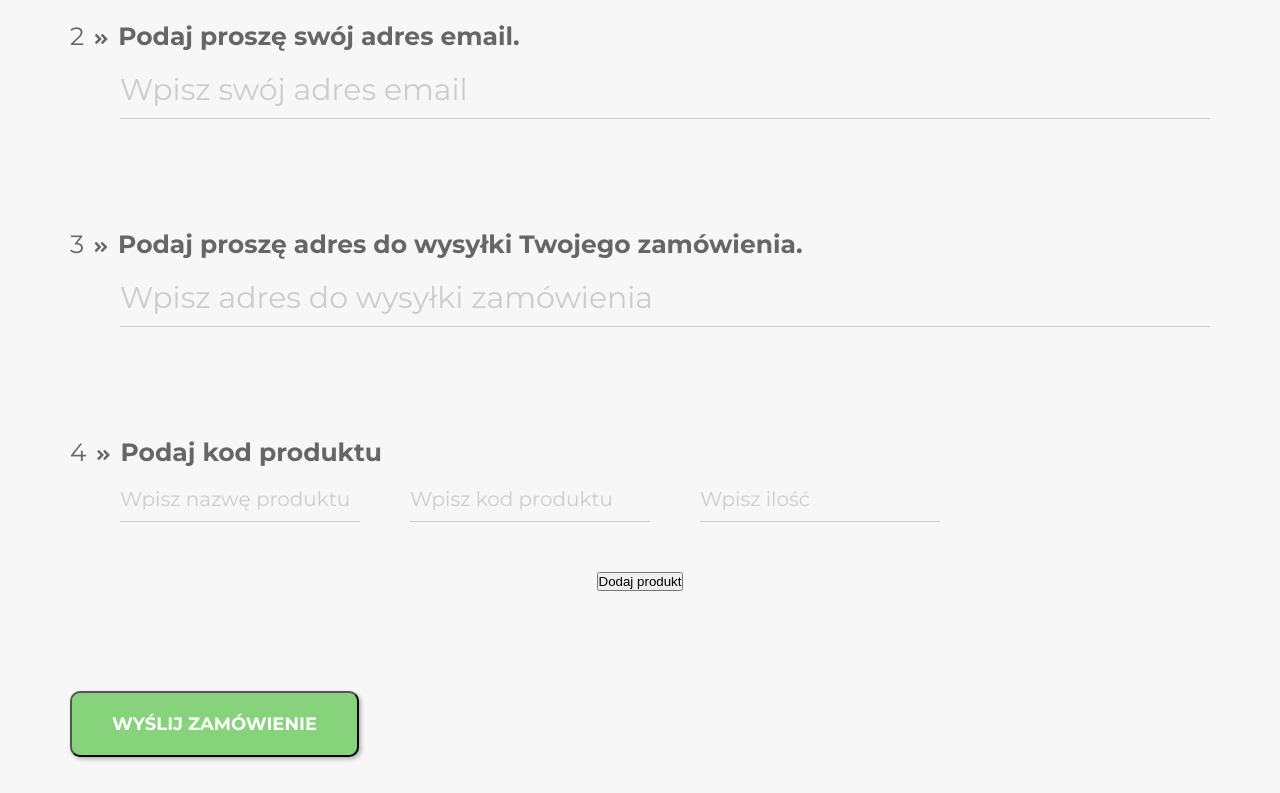
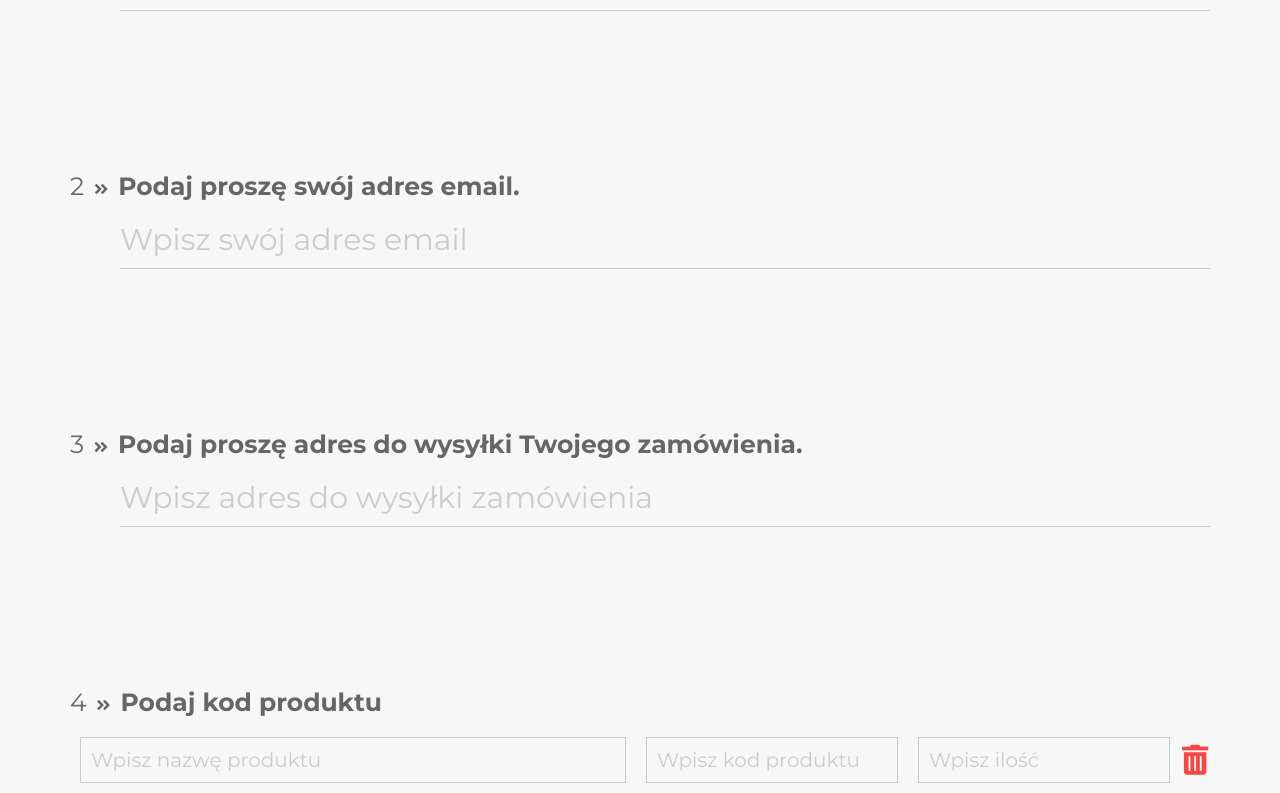
Before and after one commit to Dakotha/faberlic-front-end, a Vue app: page /zamowienie in a window 1280 px wide. Shown: the part 367-1160 px from the top of the page. Built offline with nearby package versions, Linux system fonts and the light colour scheme.

Commit message:
saved to work

```diff
--- a/src/App.vue
+++ b/src/App.vue
@@ -1,6 +1,7 @@
 <template>
     <div id="app">
         <Navigation />
+        <Contact />
         <router-view/>
         <Footer />
     </div>
@@ -8,10 +9,11 @@
 
 <script>
 import Navigation from '@/components/Navigation'
+import Contact from '@/components/Contact'
 import Footer from '@/components/Footer'
 
 export default {
-    components: { Navigation, Footer }
+    components: { Navigation, Contact, Footer }
 }
 </script>
 
--- /dev/null
+++ b/src/components/Contact.vue
@@ -0,0 +1,32 @@
+<template>
+    <section class="contact-wrapper">
+        <div class="contact container">
+            <div class="contact__phone"><i class="fas fa-phone"></i>+48 509 388 653</div>
+            <div class="contact__email"><i class="fas fa-at"></i>faberlic.bednarowicz@gmail.com</div>
+            <div class="contact__facebook"><i class="fab fa-facebook-f"></i>faberlic-zenobia-bednarowicz</div>
+        </div>
+    </section>
+</template>
+
+<style lang="scss">
+// Contact section
+.contact-wrapper {
+    background-color: #f64747;
+}
+.contact {
+    display: flex;
+    justify-content: space-around;
+    align-items: center;
+    font-family: 'Montserrat', sans-serif;
+    font-size: 1.4rem;
+    color: #ffffff;
+    height: 5rem;
+
+    & i {
+        margin: 0 1rem;
+        font-size: 1.6rem;
+
+    }
+}
+// End of Contact section
+</style>
--- a/src/views/Home.vue
+++ b/src/views/Home.vue
@@ -1,13 +1,5 @@
 <template>
     <main id="home">
-
-        <section class="contact-wrapper">
-            <div class="contact container">
-                <div class="contact__phone"><i class="fas fa-phone"></i>+48 509 388 653</div>
-                <div class="contact__email"><i class="fas fa-at"></i>faberlic.bednarowicz@gmail.com</div>
-                <div class="contact__facebook"><i class="fab fa-facebook-f"></i>faberlic-zenobia-bednarowicz</div>
-            </div>
-        </section>
 
         <section class="order">
             <div class="order__bg"></div>
@@ -80,28 +72,6 @@
 </template>
 
 <style lang="scss">
-// Contact section
-.contact-wrapper {
-    background-color: #f64747;
-}
-.contact {
-    display: flex;
-    justify-content: space-around;
-    align-items: center;
-    font-family: 'Montserrat', sans-serif;
-    font-size: 1.4rem;
-    color: #ffffff;
-    height: 5rem;
-
-    & i {
-        margin: 0 1rem;
-        font-size: 1.6rem;
-
-    }
-}
-// End of Contact section
-
-
 // Order section
 .order {
     display: flex;
--- a/src/views/Order.vue
+++ b/src/views/Order.vue
@@ -27,9 +27,10 @@
                         <input type="text" v-model="product.productName" placeholder="Wpisz nazwę produktu">
                         <input type="text" v-model="product.productId" placeholder="Wpisz kod produktu">
                         <input type="text" v-model="product.productQuantity" placeholder="Wpisz ilość">
+                        <button @click="removeProductRow(index)" class="remove-row"><i class="fas fa-trash-alt"></i></button>
                     </div>
 
-                    <button @click.prevent:="addProductRow">Dodaj produkt</button>
+                    <button @click="addProductRow" class="add-row">Dodaj produkt</button>
                 </div>
 
                 <button type="submit" class="btn-order">Wyślij zamówienie</button>
@@ -56,10 +57,11 @@ export default {
         }
     },
     methods: {
-    addProductRow(event) {
-      event.preventDefault()
-
+        addProductRow() {
             this.orders.products.push({})
+        },
+        removeProductRow(index) {
+            this.orders.products.splice(index, 1)
         },
         postOrder(event) {
             event.preventDefault()
@@ -89,10 +91,6 @@ export default {
 }
 
 .form {
-    // display: flex;
-    // flex-direction: column;
-    // align-items: center;
-
     input {
         margin-left: 5rem;
         padding: 1rem 0;
@@ -109,14 +107,14 @@ export default {
         }
 
         &:focus {
-            border: none !important;
+            border: none;
         }
     }
 
     .form-column {
         display: flex;
         flex-direction: column;
-        padding-top: 10rem;
+        padding-top: 15rem;
 
         label {
             margin: 1rem 0;
@@ -134,24 +132,58 @@ export default {
                 font-size: 1.6rem;
             }
         }
+
+        button.add-row {
+            display: inline-block;
+            margin: 1rem 5rem;
+            padding: 1rem 2rem;
+            border: 1px solid #ccc;
+            background-color: #fff;
+            width: 15rem;
+            cursor: pointer;
         }
 
-    button {
-        margin: 5rem auto;
-        // padding: 1rem 2rem;
+        button.remove-row {
+            display: flex;
+            justify-content: center;
+            align-items: center;
+            width: 3rem;
+            height: 3rem;
+            border: none;
+            background-color: transparent;
+            font-size: 3rem;
+            color: #f64747;
+            cursor: pointer;
+            outline: none;
+        }
+    }
+
+    button.btn-order {
+        margin: 10rem 0;
+        border: none;
+        outline: none;
+        cursor: pointer;
     }
 }
 
 .form-row {
     display: flex;
     justify-content: flex-start;
+    align-items: center;
 
     input {
-        // margin-left: 5rem;
+        margin: 1rem;
+        padding-left: 1rem;
         font-size: 2rem;
-        // border: none;
-        // border-bottom: 1px solid lightgrey;
-        // outline: none;
+        border: 1px solid #ccc;
+
+        &:focus {
+            border: 1px solid #ccc;
+        }
+
+        &:first-child {
+            flex-grow: 2;
+        }
     }
 }
 </style>
```
Lines whose indentation alone changed are shown as unchanged.
